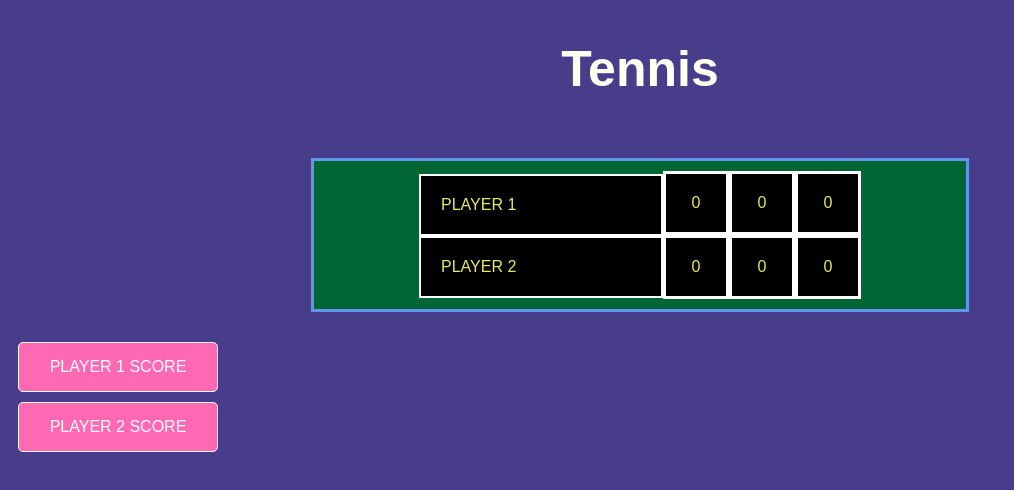
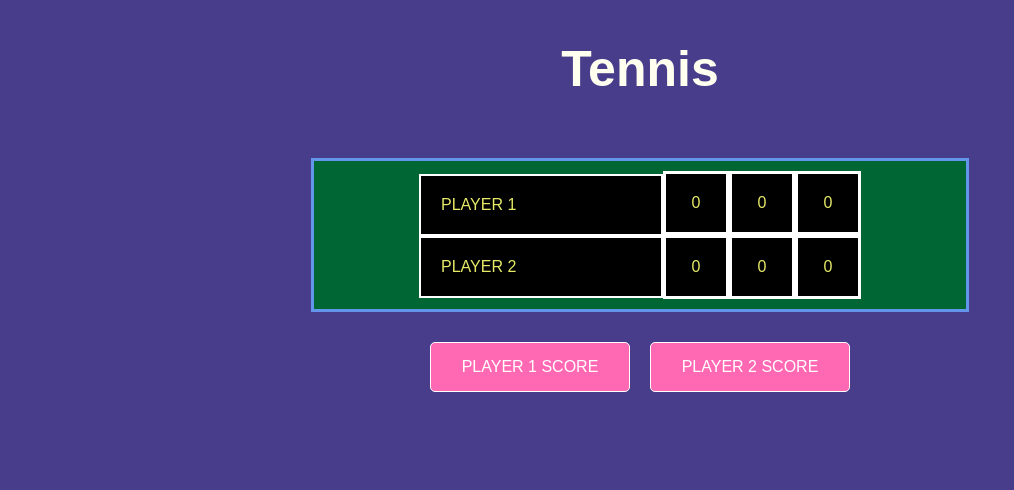
Before and after one commit to AlexJukes/react-tennis, a React app: page / in a window 1280 px wide. Shown: the top 490 px of the page, without its empty margins (0-1014 px from the left). Built offline with nearby package versions, Linux system fonts and the light colour scheme; the HTML template or start-up script is replaced by a standard one.

Commit message:
Fix score update button functionality and styling

```diff
--- a/src/components/ScoreButton.jsx
+++ b/src/components/ScoreButton.jsx
@@ -3,9 +3,8 @@ import React from 'react'
 
 class ScoreButton extends React.Component {
   render() {
-
     return  <button className={"player score-button"} onClick={() => this.props.onScoreClick(this.props.player)}>
-        {this.props.player} score
+        {this.props.displayName} score
       </button>
   }
 }
--- a/src/components/ScoreButtonsDisplay.jsx
+++ b/src/components/ScoreButtonsDisplay.jsx
@@ -3,8 +3,8 @@ import ScoreButton from './ScoreButton.jsx'
 
 class ScoreButtonsDisplay extends React.Component {
   render() {
-      return this.props.players.map( (player, index) => (
-        <ScoreButton key={index} player={player} onScoreClick={() => this.props.onScoreClick(player)} />
+    return Object.keys(this.props.players).map((player, index) => (
+        <ScoreButton key={index} player={player} displayName={this.props.players[player]} onScoreClick={() => this.props.onScoreClick(player)} />
         ))
   }
 }
--- a/src/components/containers/Scoreboard.jsx
+++ b/src/components/containers/Scoreboard.jsx
@@ -42,7 +42,7 @@ const TennisDisplay = ({
     <div className="buttons-display">
       <ScoreButtonsDisplay
         winner={winner}
-        players={getDisplayPlayers(displayNames)}
+        players={displayNames}
         onScoreClick={(player) => onScoreClick(player)} />
     </div>
   </div>
--- a/src/stylesheets/style.scss
+++ b/src/stylesheets/style.scss
@@ -93,12 +93,13 @@ button:hover {
 }
 
 .score-button {
-  margin: 10px;
+  display: inline-block;
+  margin: 10px 10px auto;
   text-transform: uppercase;
 }
 
 .reset-button {
-  margin: 10px;
+  margin: 10px auto;
   text-transform: uppercase;
 }
 
```
